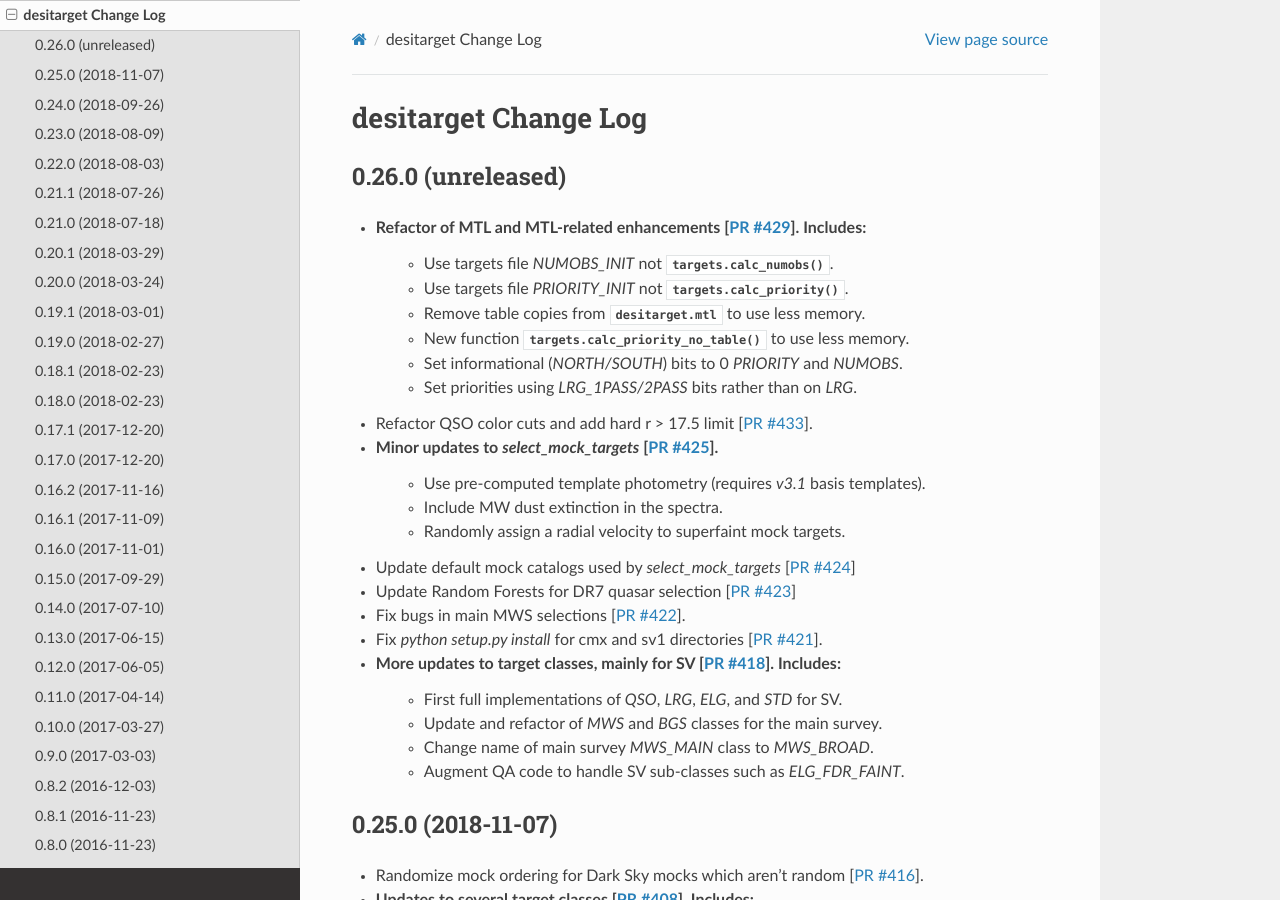
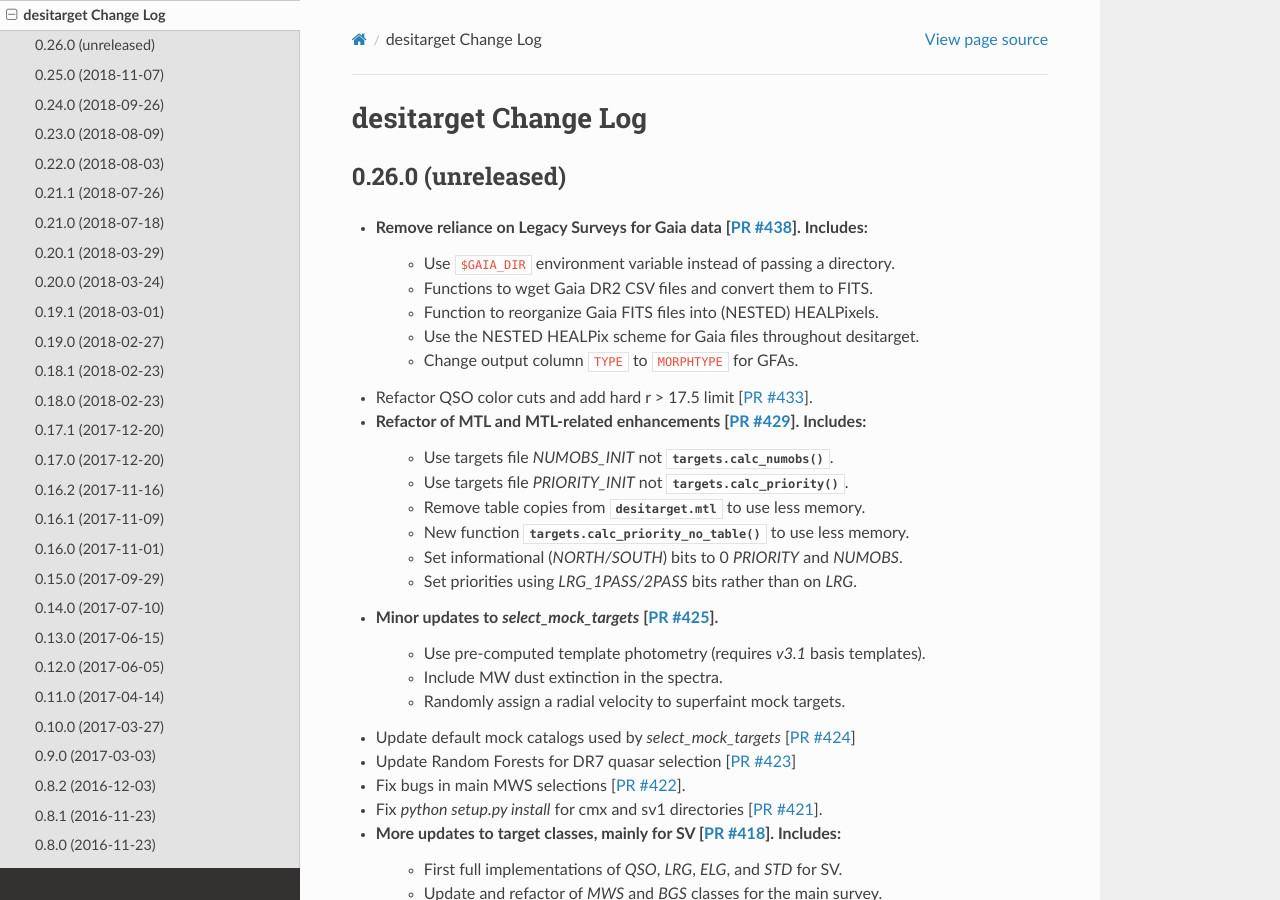
Before and after one commit to desihub/desitarget, a Sphinx documentation site: the page built from doc/changes.rst, in a window 1280 px wide and 900 px high. Built offline with Sphinx 7.4.7 and the Read the Docs theme 2.0.0, drawn with Linux system fonts in a browser that asks for light colours.

Commit message:
Update the changes documentation

```diff
--- a/doc/changes.rst
+++ b/doc/changes.rst
@@ -5,6 +5,13 @@ desitarget Change Log
 0.26.0 (unreleased)
 -------------------
 
+* Remove reliance on Legacy Surveys for Gaia data [`PR #438`_]. Includes:
+    * Use ``$GAIA_DIR`` environment variable instead of passing a directory.
+    * Functions to wget Gaia DR2 CSV files and convert them to FITS.
+    * Function to reorganize Gaia FITS files into (NESTED) HEALPixels.
+    * Use the NESTED HEALPix scheme for Gaia files throughout desitarget.
+    * Change output column ``TYPE`` to ``MORPHTYPE`` for GFAs.
+* Refactor QSO color cuts and add hard r > 17.5 limit [`PR #433`_].
 * Refactor of MTL and MTL-related enhancements [`PR #429`_]. Includes:
     * Use targets file `NUMOBS_INIT` not :func:`targets.calc_numobs`.
     * Use targets file `PRIORITY_INIT` not :func:`targets.calc_priority`.
@@ -12,7 +19,6 @@ desitarget Change Log
     * New function :func:`targets.calc_priority_no_table` to use less memory.
     * Set informational (`NORTH/SOUTH`) bits to 0 `PRIORITY` and `NUMOBS`.
     * Set priorities using `LRG_1PASS/2PASS` bits rather than on `LRG`.
-* Refactor QSO color cuts and add hard r > 17.5 limit [`PR #433`_].
 * Minor updates to `select_mock_targets` [`PR #425`_].
     * Use pre-computed template photometry (requires `v3.1` basis templates).
     * Include MW dust extinction in the spectra.
@@ -35,6 +41,7 @@ desitarget Change Log
 .. _`PR #425`: https://github.com/desihub/desitarget/pull/425
 .. _`PR #429`: https://github.com/desihub/desitarget/pull/429
 .. _`PR #433`: https://github.com/desihub/desitarget/pull/433
+.. _`PR #438`: https://github.com/desihub/desitarget/pull/438
 
 0.25.0 (2018-11-07)
 -------------------
```
